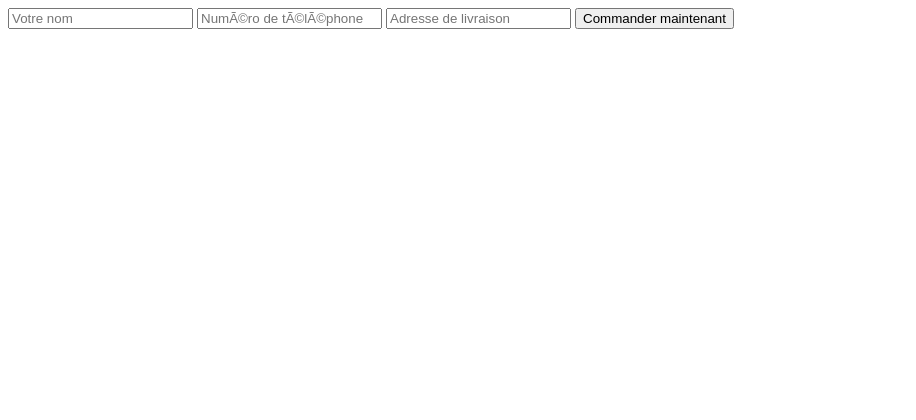
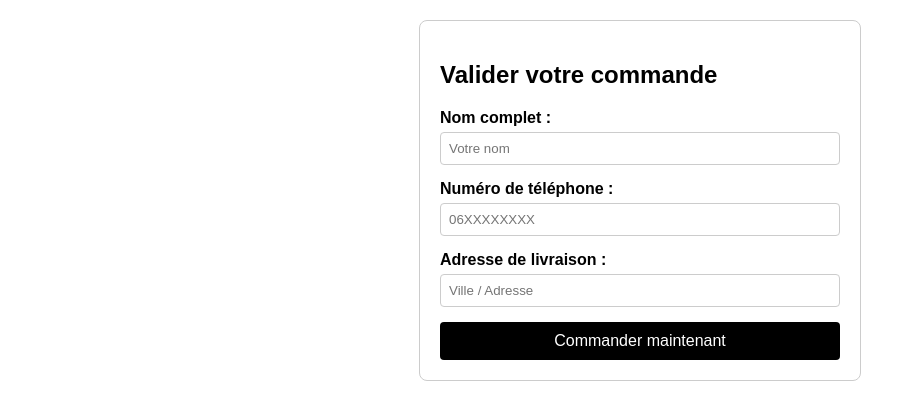
Before and after one commit to Numedia-TV/boutique-en-ligne, a plain HTML site: page index.html in a window 1280 px wide. Shown: the whole page, without its empty margins (0-916 px from the left). Drawn offline with Linux system fonts and the light colour scheme.

Commit message:
Update index.html

```diff
--- a/index.html
+++ b/index.html
@@ -1,40 +1,94 @@
-<!-- Exemple de Formulaire HTML -->
+<!DOCTYPE html>
+<html lang="fr">
+<head>
+  <meta charset="UTF-8">
+  <meta name="viewport" content="width=device-width, initial-scale=1.0">
+  <title>Formulaire de Commande</title>
+  <style>
+    .form-container {
+      max-width: 400px;
+      margin: 20px auto;
+      padding: 20px;
+      border: 1px solid #ccc;
+      border-radius: 8px;
+      font-family: Arial, sans-serif;
+    }
+    .form-group {
+      margin-bottom: 15px;
+    }
+    .form-group label {
+      display: block;
+      margin-bottom: 5px;
+      font-weight: bold;
+    }
+    .form-group input {
+      width: 100%;
+      padding: 8px;
+      box-sizing: border-box;
+      border: 1px solid #ccc;
+      border-radius: 4px;
+    }
+    .btn-submit {
+      width: 100%;
+      padding: 10px;
+      background-color: #000;
+      color: #fff;
+      border: none;
+      border-radius: 4px;
+      font-size: 16px;
+      cursor: pointer;
+    }
+    .btn-submit:hover {
+      background-color: #333;
+    }
+  </style>
+</head>
+<body>
+
+  <div class="form-container">
+    <h2>Valider votre commande</h2>
     <form id="formCommande">
-  <input type="text" id="nom" placeholder="Votre nom" required />
-  <input type="tel" id="telephone" placeholder="Numéro de téléphone" required />
-  <input type="text" id="adresse" placeholder="Adresse de livraison" required />
+      <div class="form-group">
+        <label for="nom">Nom complet :</label>
+        <input type="text" id="nom" placeholder="Votre nom" required>
+      </div>
 
-  <!-- Bouton d'envoi -->
-  <button type="button" onclick="envoyerCommande()">Commander maintenant</button>
+      <div class="form-group">
+        <label for="telephone">Numéro de téléphone :</label>
+        <input type="tel" id="telephone" placeholder="06XXXXXXXX" required>
+      </div>
+
+      <div class="form-group">
+        <label for="adresse">Adresse de livraison :</label>
+        <input type="text" id="adresse" placeholder="Ville / Adresse" required>
+      </div>
+
+      <button type="button" class="btn-submit" onclick="envoyerCommande()">Commander maintenant</button>
     </form>
+  </div>
 
-<!-- Code JavaScript -->
   <script>
-  // 1. Mettez votre lien Google Web App ici :
+    // ⚠️ REMPLACEZ CETTE URL PAR VOTRE URL DE DÉPLOIEMENT GOOGLE APPS SCRIPT
     const SCRIPT_URL = "https://script.google.com/macros/s/VOTRE_ID_DEPLOIEMENT/exec";
 
     function envoyerCommande() {
-    // Récupération des valeurs saisies par l'utilisateur
-    const nomClient = document.getElementById("nom").value;
-    const telClient = document.getElementById("telephone").value;
-    const adresseClient = document.getElementById("adresse").value;
+      const nomInput = document.getElementById("nom").value.trim();
+      const telInput = document.getElementById("telephone").value.trim();
+      const adresseInput = document.getElementById("adresse").value.trim();
 
-    // Vérification simple que les champs ne sont pas vides
-    if (!nomClient || !telClient || !adresseClient) {
-      alert("Veuillez remplir tous les champs !");
+      if (!nomInput || !telInput || !adresseInput) {
+        alert("Veuillez remplir tous les champs du formulaire.");
         return;
       }
 
-    // Objet avec les données à envoyer
       const commande = {
-      nom: nomClient,
-      telephone: telClient,
-      adresse: adresseClient,
-      produit: "Nom du produit", // Adaptez selon le produit sélectionné
-      prix: "2500 DA"            // Adaptez selon le prix du produit
+        nom: nomInput,
+        telephone: telInput,
+        adresse: adresseInput,
+        produit: "Nom du Produit", // Vous pouvez dynamiser cette valeur si nécessaire
+        prix: "2500 DA"            // Vous pouvez dynamiser cette valeur si nécessaire
       };
 
-    // Envoi des données vers Google Sheets via Apps Script
       fetch(SCRIPT_URL, {
         method: "POST",
         mode: "no-cors",
@@ -45,12 +99,14 @@
       })
       .then(() => {
         alert("Votre commande a été transmise avec succès !");
-      // Optionnel : réinitialiser le formulaire
         document.getElementById("formCommande").reset();
       })
       .catch((error) => {
         console.error("Erreur lors de l'envoi :", error);
-      alert("Une erreur est survenue, veuillez réessayer.");
+        alert("Une erreur est survenue lors de l'envoi de la commande.");
       });
     }
   </script>
+
+</body>
+</html>
```
Lines whose indentation alone changed are shown as unchanged.
